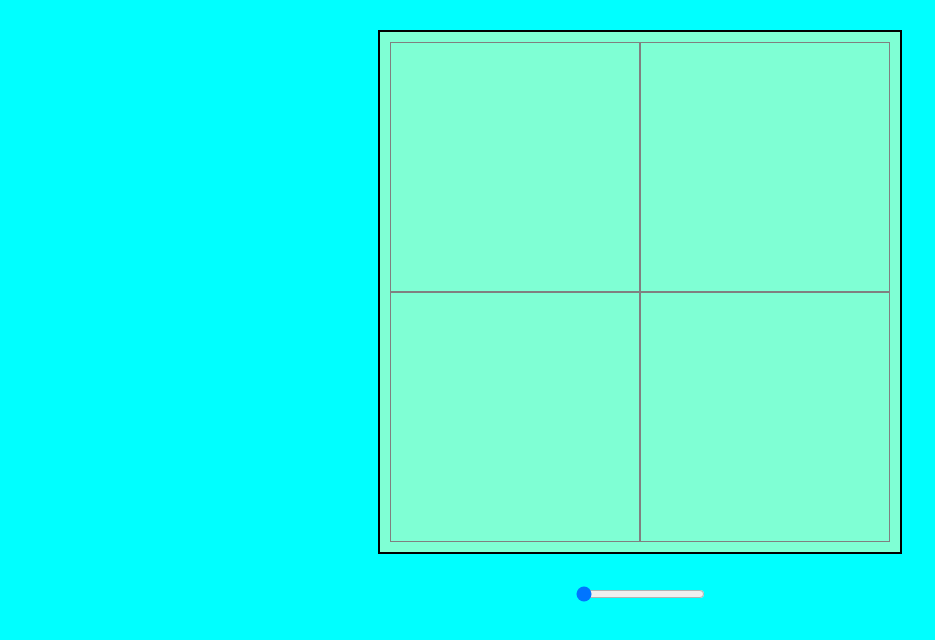
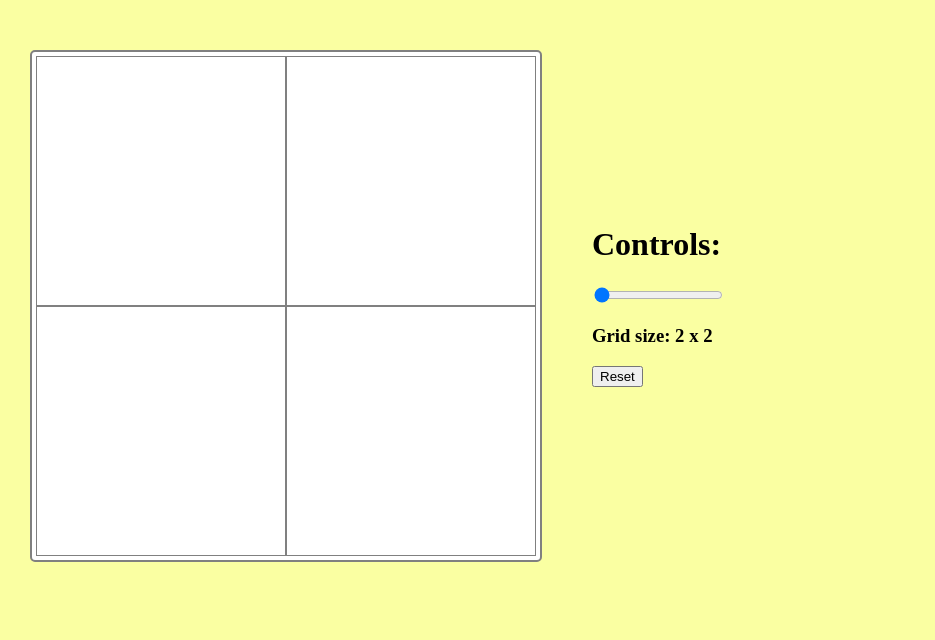
Before and after one commit to kuberdhure/etch-a-sketch, a plain HTML site: page index.html in a window 1280 px wide. Shown: the whole page, without its empty margins (0-935 px from the left). Drawn offline with Linux system fonts and the light colour scheme.

Commit message:
Add Controls

```diff
--- a/index.html
+++ b/index.html
@@ -8,7 +8,14 @@
 </head>
 <body>
   <div class="container"></div>
-  <input type="range" class="grid-size-val" value="2"/>
+  <div class="controls">
+    <h1>
+      Controls:
+    </h1>
+    <input type="range" class="grid-size-val" value="2"/>
+    <h3 class="grid-size-label"></h3>
+    <button class="reset">Reset</button>
+  </div>
   <script src="index.js"></script>
 </body>
 </html>
--- a/index.js
+++ b/index.js
@@ -1,9 +1,11 @@
 let doc = document;
 let container = doc.querySelector('.container');
 let slider = doc.querySelector('.grid-size-val');
+let gridSizeLabel = doc.querySelector('.grid-size-label')
+let resetBtn = doc.querySelector('.reset')
+let gridSize = 2;
 slider.min = 2;
 slider.max = 64;
-let gridSize = 2;
 
 
 doc.body.appendChild(container);
@@ -12,6 +14,7 @@ function createCells(gridSize){
 
     // Clear existing cells
     container.innerHTML = '';
+    gridSizeLabel.innerText = `Grid size: ${gridSize} x ${gridSize}`
     const cellSize = `calc(100% / ${gridSize})`;
 
     for (let i = 0; i < Math.pow(gridSize, 2); i++) {
@@ -27,6 +30,14 @@ function createCells(gridSize){
 
 }
 
+
+function resetCells(){
+  container.innerHTML = '';
+  createCells(slider.value)
+}
+
+
+
 createCells(gridSize);
 
 
@@ -35,3 +46,7 @@ slider.addEventListener('input',(event)=>{
     createCells(gridSize);
     console.log(gridSize)
 });
+
+resetBtn.addEventListener('click',()=>{
+  resetCells()
+});
--- a/main.css
+++ b/main.css
@@ -1,20 +1,23 @@
 body{
     margin: 0;
     padding: 0;
-    background-color: aqua;
+    background-color: rgb(250, 255, 162);
     display: flex;
-    justify-content: center;
+    justify-content: left;
     align-items: center;
-    flex-direction: column-reverse;
-}
+    flex-direction: row-reverse;
+    gap:20px;
+  }
 
 .container{
     width: 500px;
     height: 500px;
-    border: 2px solid black;
-    background-color: aquamarine;
+    border: 2px solid grey;
+    border-radius: 5px;
+    background-color: rgb(255, 255, 255);
     margin:30px;
-    padding: 10px;
+    margin-top: 50px;
+    padding: 4px;
     display: flex;
     flex-wrap: wrap;
 }
@@ -25,3 +28,6 @@ body{
   border: 1px solid gray;
   box-sizing: border-box;
 }
+
+.controls{
+}
```
